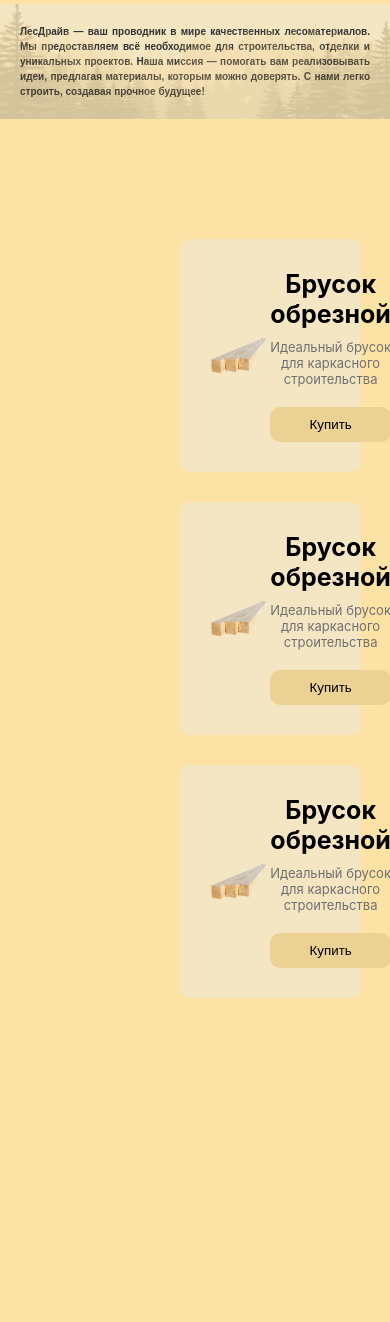
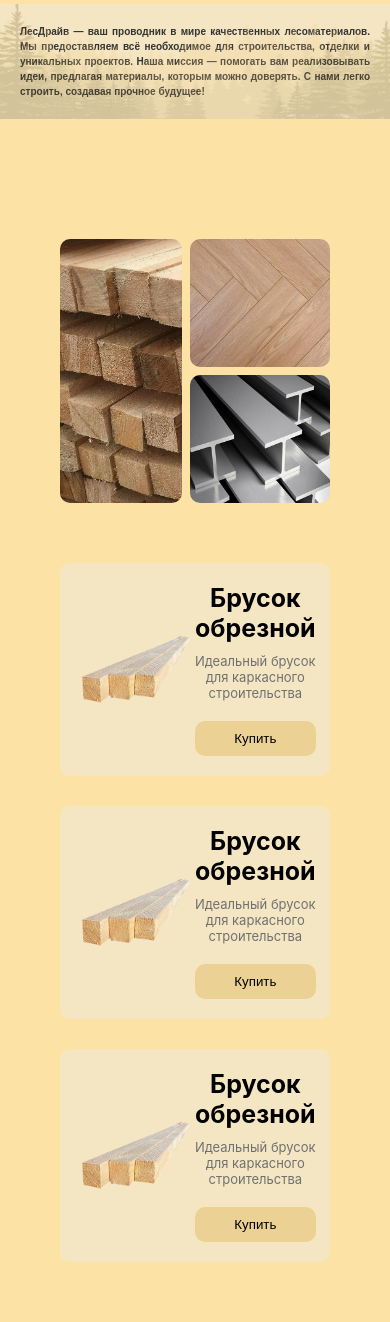
Before and after one commit to EvdokimenkoAndrey/LesDrive, a PHP site: page / in a window 390 px wide. Shown: the part 605-1927 px from the top of the page. Before the commit the page ends 1603 px from the top, so only its background shows below. Run offline with PHP 8.4, Linux system fonts and the light colour scheme; some web fonts are replaced.

Commit message:
small fixes

```diff
--- a/index.html
+++ b/index.html
@@ -81,8 +81,8 @@
     </div>
     <div class="products">
       <div class="images_products">
-        <div class="first-image">
-          <img src="images/products-first_image.png">
+        <div>
+          <img src="images/products-first_image.png" class='first-image'>
         </div>
         <div class="mini-images">
           <img src="images/products-scnd_image.png" class="scnd_product-image">
--- a/style.css
+++ b/style.css
@@ -215,6 +215,7 @@ ul {
     padding: 60px;
     justify-content: space-between;
     gap: 60px;
+    align-items: center;
 }
 
 .images_products {
@@ -222,17 +223,20 @@ ul {
     flex-direction: row;
     gap: 60px;
     max-width: 100%;
+    height: 100%;
 }
 
 .images_products img {
     width: 100%;
-    height: auto;
+    height: 100%;
+    object-fit: cover;
+    border-radius: 10px;
 }
 
 .mini-images {
     display: flex;
-    justify-content: space-between;
     flex-direction: column;
+    gap: 60px;
 }
 
 .mini-products {
@@ -245,7 +249,7 @@ ul {
 .product {
     background-color: #f5e6c3;
     border-radius: 10px;
-    padding: 30px;
+    padding: 20px;
     display: flex;
     height: max-content;
     align-items: center;
@@ -294,6 +298,28 @@ h1 {
     .text-slider {
         font-size: 13px;
     }
+
+    .images_products {
+        width: 100%;
+        justify-content: space-between;
+    }
+
+    .products {
+        flex-direction: column;
+    }
+
+    .mini-products {
+        width: 100%;
+    }
+
+    .images_products {
+        gap: 3%;
+    }
+
+    .mini-images {
+        gap: 3%;
+    }
+
 }
 
 @media (max-width: 910px) {
```
